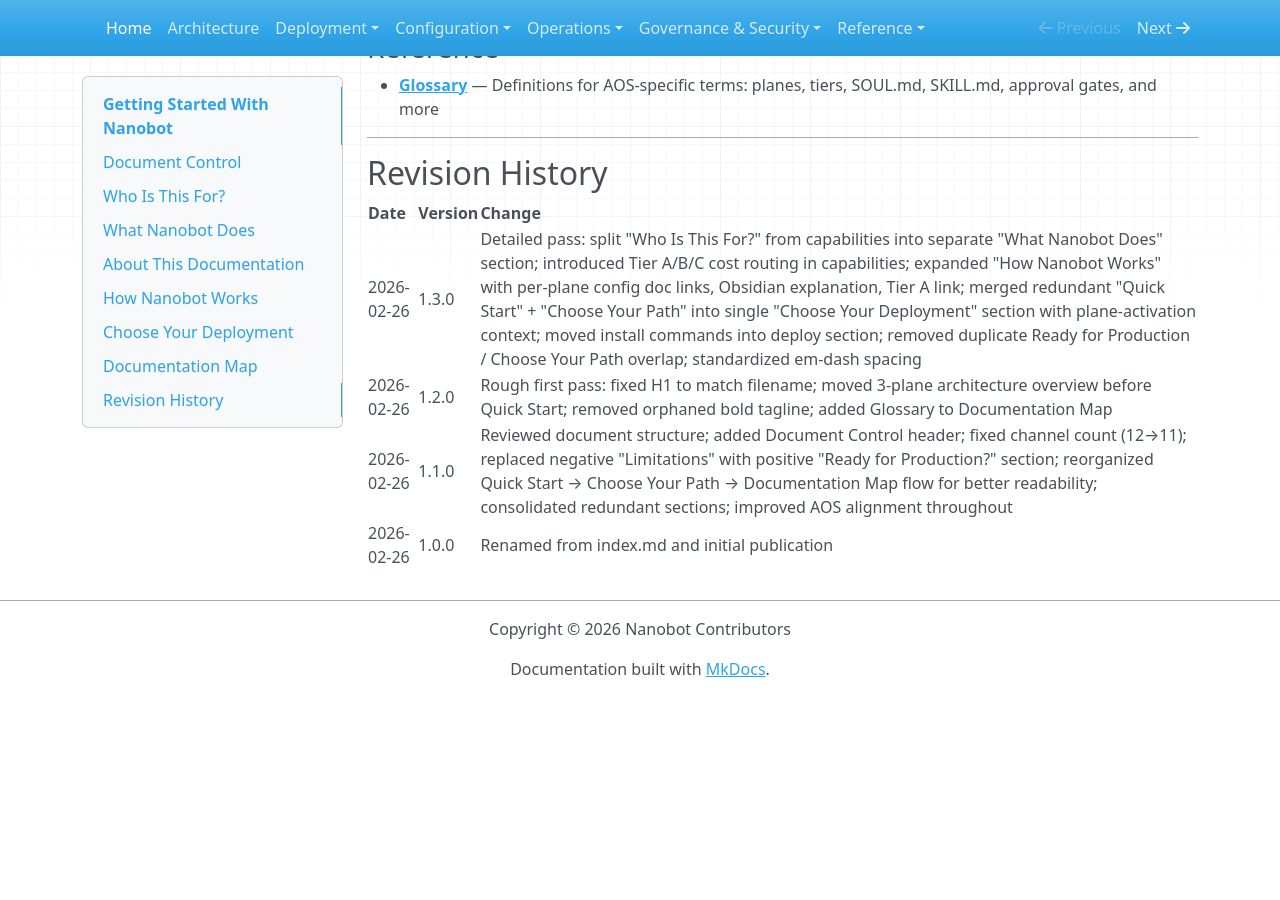
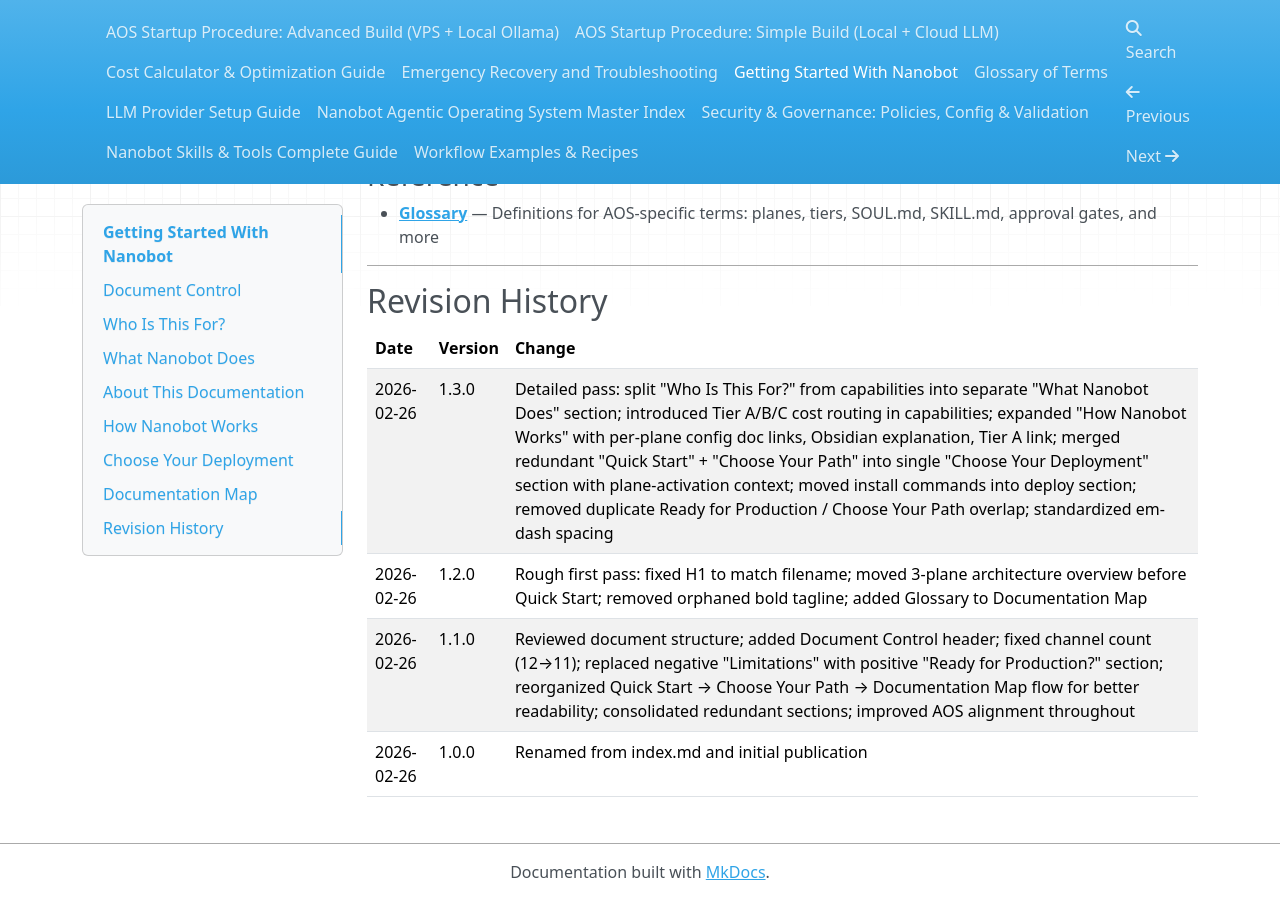
Before and after one commit to EgoNoBueno/Nanobot-Agentic-Operating-System, an MkDocs documentation site: the page built from docs/Getting-Started-With-Nanobot.md, in a window 1280 px wide and 900 px high, scrolled down 3188 px. Built offline with MkDocs 1.6.1, drawn with Linux system fonts in a browser that asks for light colours; nearby versions of some CDN libraries; before the commit the page ends 3885 px from its top, so only the background shows below that.

Commit message:
mkdocs.yml: comment out entire config (not yet active)
File was partially active (dangling markdown_extensions list, live nav/extra/copyright
blocks) but site_name was missing — would fail any mkdocs build.
Everything is now fully commented out with activation instructions at the top.
Also fixed social links: removed placeholder discord.gg/nanobot, added docs repo link.

```diff
--- a/mkdocs.yml
+++ b/mkdocs.yml
@@ -1,7 +1,9 @@
-theme:
-plugins:
-markdown_extensions:
-### MkDocs configuration disabled
+# MkDocs configuration — not yet active.
+# To enable: uncomment everything, install deps, and add a GitHub Actions workflow.
+#   pip install mkdocs mkdocs-material
+#   mkdocs serve        # local preview at http://localhost:8000
+#   mkdocs gh-deploy    # deploy to GitHub Pages
+#
 # site_name: Nanobot Agentic Operating System
 # site_description: Production-ready documentation for deploying and operating the Nanobot AI agent framework
 # repo_url: https://github.com/HKUDS/nanobot
@@ -42,62 +44,62 @@ markdown_extensions:
 # markdown_extensions:
 #   - markdown.extensions.admonition
 #   - markdown.extensions.attr_list
-  - markdown.extensions.codehilite
-  - markdown.extensions.def_list
-  - markdown.extensions.footnotes
-  - markdown.extensions.meta
-  - markdown.extensions.tables
-  - markdown.extensions.toc:
-      permalink: true
-  - pymdownx.arithmatex
-  - pymdownx.betterem:
-      smart_enable: all
-  - pymdownx.caret
-  - pymdownx.critic
-  - pymdownx.details
-  - pymdownx.emoji:
-      emoji_index: !!python/name:material.extensions.emoji.twemoji
-      emoji_generator: !!python/name:material.extensions.emoji.to_svg
-  - pymdownx.highlight:
-      use_pygments: true
-  - pymdownx.inlinehilite
-  - pymdownx.keys
-  - pymdownx.mark
-  - pymdownx.progressbar
-  - pymdownx.superfences:
-      custom_fences:
-        - name: mermaid
-          class: mermaid
-          format: !!python/name:pymdownx.superfences.fence_code_format
-  - pymdownx.tabbed:
-      alternate_style: true
-  - pymdownx.tasklist:
-      custom_checkbox: true
-  - pymdownx.tilde
-
-nav:
-  - Home: Getting-Started-With-Nanobot.md
-  - Architecture: Master-Index.md
-  - Deployment:
-    - Simple Build (Local + Cloud LLM): AOS-Startup-Simple-Build.md
-    - Advanced Build (VPS + Ollama): AOS-Startup-Advanced-Build.md
-  - Configuration:
-    - LLM Provider Setup: LLM-Provider-Setup-Guide.md
-    - Skills & Tools: Skills-and-Tools-Complete-Guide.md
-  - Operations:
-    - Workflow Examples & Recipes: Workflow-Examples-and-Recipes.md
-    - Cost Calculator & Optimization: Cost-Calculator-and-Optimization.md
-  - Governance & Security:
-    - Security & Governance Policies: Security-and-Governance-Policies.md
-    - Emergency Recovery & Troubleshooting: Emergency-Recovery-and-Troubleshooting.md
-  - Reference:
-    - Glossary: Glossary.md
-
-extra:
-  social:
-    - icon: fontawesome/brands/github
-      link: https://github.com/HKUDS/nanobot
-    - icon: fontawesome/brands/discord
-      link: https://discord.gg/nanobot
-
-copyright: Copyright &copy; 2026 Nanobot Contributors
+#   - markdown.extensions.codehilite
+#   - markdown.extensions.def_list
+#   - markdown.extensions.footnotes
+#   - markdown.extensions.meta
+#   - markdown.extensions.tables
+#   - markdown.extensions.toc:
+#       permalink: true
+#   - pymdownx.arithmatex
+#   - pymdownx.betterem:
+#       smart_enable: all
+#   - pymdownx.caret
+#   - pymdownx.critic
+#   - pymdownx.details
+#   - pymdownx.emoji:
+#       emoji_index: !!python/name:material.extensions.emoji.twemoji
+#       emoji_generator: !!python/name:material.extensions.emoji.to_svg
+#   - pymdownx.highlight:
+#       use_pygments: true
+#   - pymdownx.inlinehilite
+#   - pymdownx.keys
+#   - pymdownx.mark
+#   - pymdownx.progressbar
+#   - pymdownx.superfences:
+#       custom_fences:
+#         - name: mermaid
+#           class: mermaid
+#           format: !!python/name:pymdownx.superfences.fence_code_format
+#   - pymdownx.tabbed:
+#       alternate_style: true
+#   - pymdownx.tasklist:
+#       custom_checkbox: true
+#   - pymdownx.tilde
+#
+# nav:
+#   - Home: Getting-Started-With-Nanobot.md
+#   - Architecture: Master-Index.md
+#   - Deployment:
+#     - Simple Build (Local + Cloud LLM): AOS-Startup-Simple-Build.md
+#     - Advanced Build (VPS + Ollama): AOS-Startup-Advanced-Build.md
+#   - Configuration:
+#     - LLM Provider Setup: LLM-Provider-Setup-Guide.md
+#     - Skills & Tools: Skills-and-Tools-Complete-Guide.md
+#   - Operations:
+#     - Workflow Examples & Recipes: Workflow-Examples-and-Recipes.md
+#     - Cost Calculator & Optimization: Cost-Calculator-and-Optimization.md
+#   - Governance & Security:
+#     - Security & Governance Policies: Security-and-Governance-Policies.md
+#     - Emergency Recovery & Troubleshooting: Emergency-Recovery-and-Troubleshooting.md
+#   - Reference:
+#     - Glossary: Glossary.md
+#
+# extra:
+#   social:
+#     - icon: fontawesome/brands/github
+#       link: https://github.com/EgoNoBueno/Nanobot-Agentic-Operating-System
+#     - icon: fontawesome/brands/github
+#       link: https://github.com/HKUDS/nanobot
+#
+# copyright: Copyright &copy; 2026 Nanobot Contributors
```
